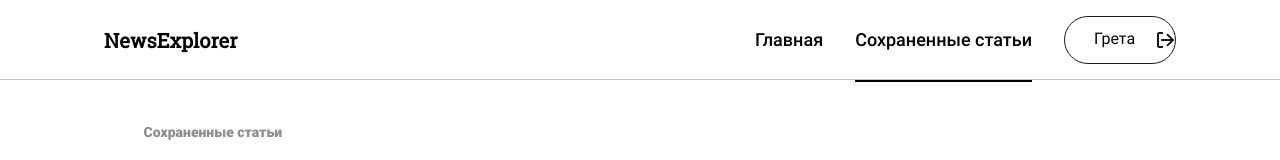
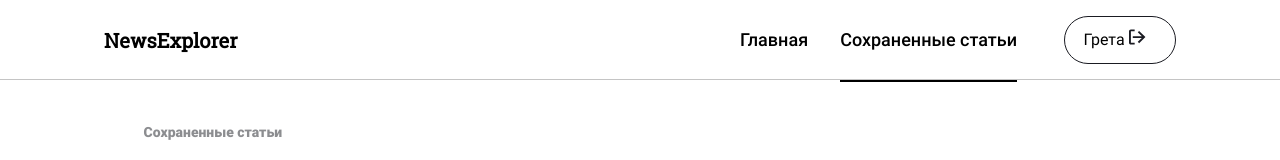
Before and after one commit to Cabagemage/News-Frontend, a React (Create React App) app: page /saved-news in a window 1280 px wide. Shown: the top 160 px of the page. Built offline with nearby package versions, Linux system fonts and the light colour scheme.

Commit message:
header fixed

```diff
--- a/src/App.css
+++ b/src/App.css
@@ -2,6 +2,7 @@
 @import url(./vendor/normalize.css);
 @import url(./vendor/fonts/fonts.css);
 @import url(./blocks/button/button.css);
+@import url(./blocks/icon/icon.css);
 @import url(./blocks/popup/popup.css);
 @import url(./blocks/popup/_opened/popup_opened.css);
 @import url(./blocks/popup/__container/_function/popup__container_function_login.css);
--- a/src/blocks/button/_place/button_place_loggedin.css
+++ b/src/blocks/button/_place/button_place_loggedin.css
@@ -6,7 +6,15 @@
   color: #ffffff;
   box-sizing: border-box;
   background-color: transparent;
-  background-image: url("../../../images/leave-button.svg");
-  background-position: center right;
   background-repeat: no-repeat;
+  margin-left: 15px;
 }
+
+@media screen and (max-width: 560px) {
+  .button_place_loggedin {
+    max-width: 288px;
+    height: 48px;
+    margin-top: 22px;
+    margin-left: 15px;
+  }
+}
--- a/src/blocks/button/_place/button_place_loggedout.css
+++ b/src/blocks/button/_place/button_place_loggedout.css
@@ -19,5 +19,6 @@
     max-width: 288px;
     height: 48px;
     margin-top: 22px;
+    margin-left: 15px;
   }
 }
--- /dev/null
+++ b/src/blocks/icon/_place/icon_place_header.css
@@ -0,0 +1,3 @@
+.icon_place_header{
+  align-self: center;
+}
--- /dev/null
+++ b/src/blocks/icon/icon.css
@@ -0,0 +1,7 @@
+@import url(./_place/icon_place_footer.css);
+@import url(./_place/icon_place_header.css);
+
+.icon {
+  width: 17px;
+  height: 16px;
+}
--- a/src/components/Header/Header.js
+++ b/src/components/Header/Header.js
@@ -4,8 +4,8 @@ import "./header/header.css";
 import { NavLink, Route } from "react-router-dom";
 import HeaderHamburgerSignedOut from "./HeaderHamburgerSignedOut";
 import HeaderHamburgerSignedIn from "./HeaderHamburgerSignedIn";
+import leaveIcon  from "../../images/leave-button.svg";
 function Header({ loggedIn, handleLoginPopup }) {
-
   const [streamingsIsOpen, setStreamingsIsOpen] = useState(true);
   const [streamingsBtnIsClicked, setStreamingsBtnIsClicked] = useState(false);
 
@@ -18,12 +18,21 @@ function Header({ loggedIn, handleLoginPopup }) {
     <>
       {loggedIn ? (
         <header className="header header_status_savednews">
+          {!streamingsBtnIsClicked ? (
             <NavLink
               to="/"
               className="link header__logo header__logo_theme_black"
             >
               NewsExplorer
             </NavLink>
+          ) : (
+            <NavLink
+              to="/"
+              className="link header__logo header__logo_theme_white"
+            >
+              NewsExplorer
+            </NavLink>
+          )}
           {streamingsBtnIsClicked ? (
             <button
               className="button header__hamburger-menu_clicked "
@@ -58,7 +67,7 @@ function Header({ loggedIn, handleLoginPopup }) {
               </Route>
             </nav>
             <button className="button button_place_loggedin button_theme_black">
-              Грета
+              Грета <img className="icon icon_place_header" src={leaveIcon}></img>
             </button>
           </div>
         </header>
--- a/src/components/Header/HeaderHamburgerSignedIn.js
+++ b/src/components/Header/HeaderHamburgerSignedIn.js
@@ -2,6 +2,7 @@ import React from "react";
 import { NavLink, Route } from "react-router-dom";
 import "./header/header.css";
 import "../../App.css";
+import leaveIcon  from "../../images/leave-button.svg";
 function HeaderHamburgerSignedIn() {
   return (
     <div className="header__container_version_mobile">
@@ -18,7 +19,7 @@ function HeaderHamburgerSignedIn() {
         </Route>
       </nav>
       <button className="button button_place_loggedin button_theme_white">
-        name
+        Грета <img className="icon icon_place_header" src={leaveIcon}></img>
       </button>
     </div>
   );
--- a/src/components/Header/header/__container/_version/header__container_version_mobile.css
+++ b/src/components/Header/header/__container/_version/header__container_version_mobile.css
@@ -6,14 +6,14 @@
   .header__container_version_mobile {
     display: flex;
     position: absolute;
+    max-width: 100vw;
+    width: 100%;
     height: 240px;
     z-index: 6;
     top: 0;
     justify-content: center;
-    padding-left: 16px;
     padding-top: 16px;
     flex-direction: column;
-    width: 100vw;
     background-color: #1a1b22;
   }
 }
--- a/src/components/Header/header/__navigation/header__navigation.css
+++ b/src/components/Header/header/__navigation/header__navigation.css
@@ -13,5 +13,7 @@
     display: flex;
     flex-direction: column;
     margin-top: 16px;
+    padding-top: 16px;
+    padding-left: 16px;
   }
 }
```
Also changed, not shown: src/blocks/icon/_place/icon_place_footer.css (added), 1 other file (tests, documents, lock files or other folders). Lines whose indentation alone changed are shown as unchanged.
